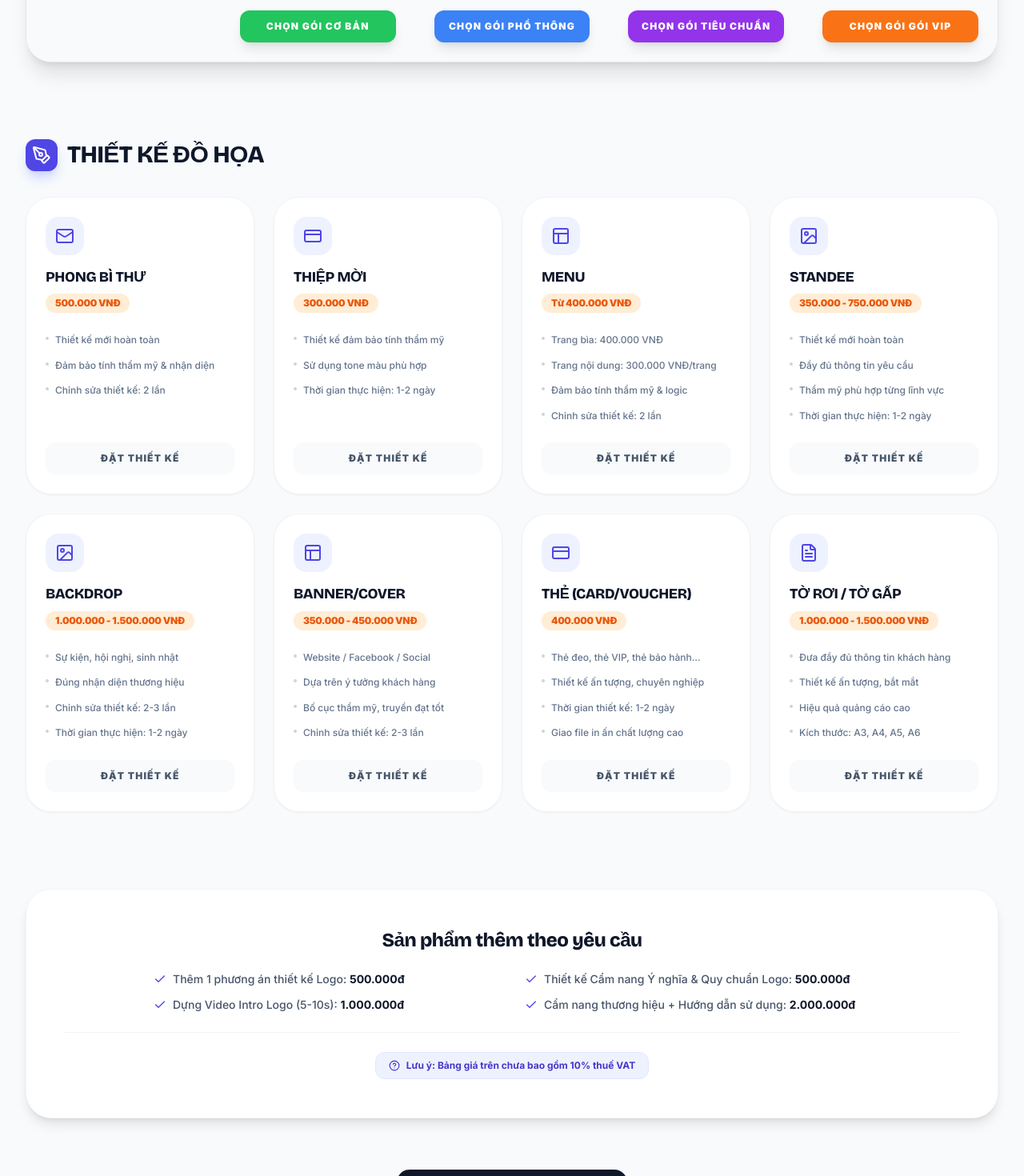
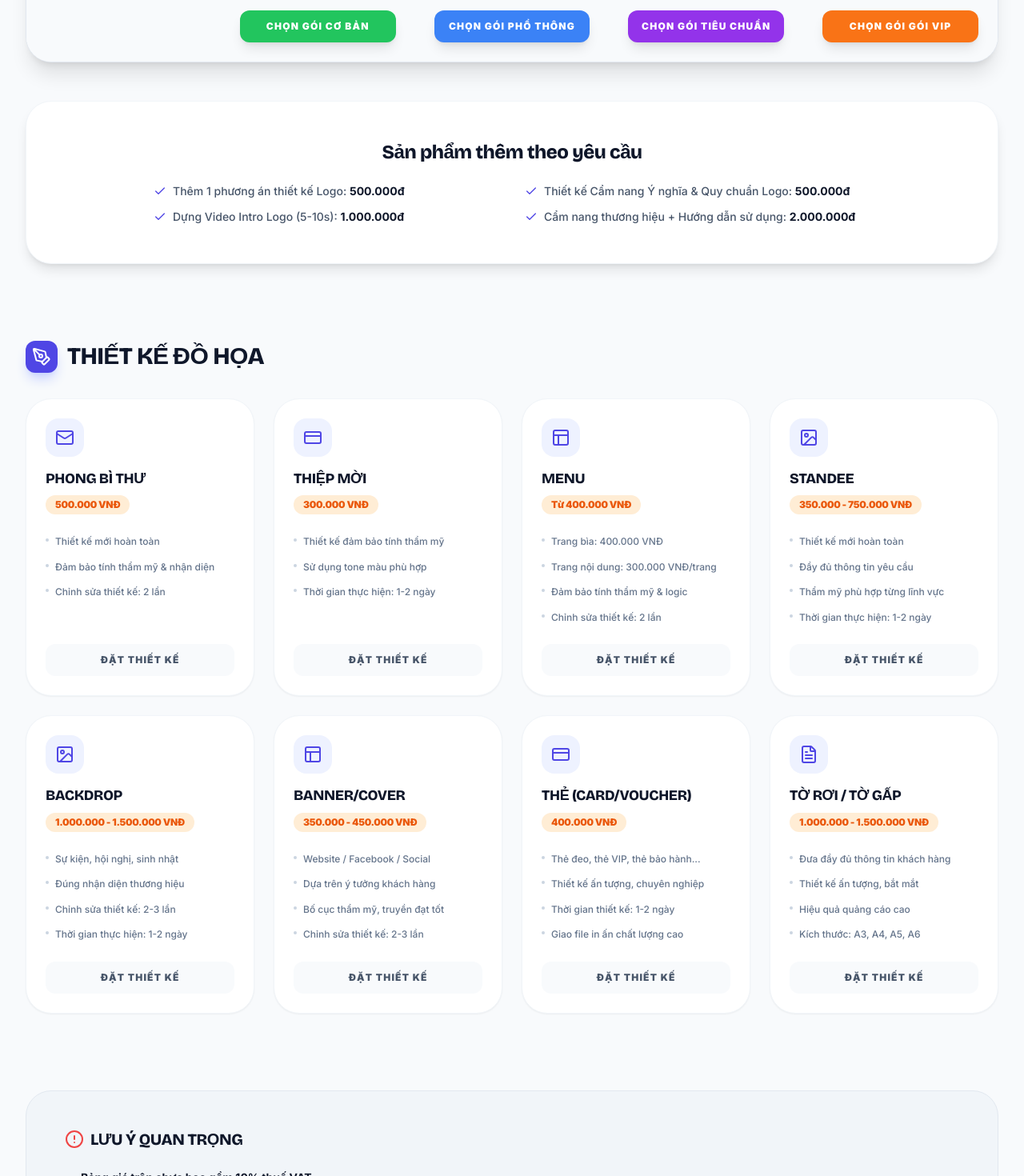
Before and after one commit to phanhunghuu/hudesign, a React (Vite) app: page /#/pricing in a window 1280 px wide. Shown: the part 1300-2770 px from the top of the page at 80% size. Built offline with nearby package versions, Linux system fonts and the light colour scheme.

Commit message:
Update PricingPage.tsx

```diff
--- a/pages/PricingPage.tsx
+++ b/pages/PricingPage.tsx
@@ -3,7 +3,7 @@ import React from 'react';
 import { Link } from 'react-router-dom';
 import {
   Check, X, Mail, CreditCard, PenTool, Layout, Image as ImageIcon,
-  Printer, FileText, ArrowRight, Star, Zap, Shield, Crown, HelpCircle
+  Printer, FileText, ArrowRight, Star, Zap, Shield, Crown, HelpCircle, AlertCircle
 } from 'lucide-react';
 
 const GENERAL_SERVICES = [
@@ -185,7 +185,7 @@ const PricingPage: React.FC = () => {
         </div>
 
         {/* SECTION 1: LOGO PACKAGES (MOVED TO TOP) */}
-        <div className="mb-24">
+        <div className="mb-12">
           <div className="flex items-center space-x-3 mb-8">
             <div className="bg-indigo-600 p-2 rounded-xl text-white shadow-lg shadow-indigo-200">
                <Crown size={24} />
@@ -316,6 +316,33 @@ const PricingPage: React.FC = () => {
           </div>
         </div>
 
+        {/* EXTRA INFO - MOVED HERE */}
+        <div className="mb-24 bg-white rounded-[2rem] p-8 md:p-12 border border-slate-100 shadow-lg text-center space-y-6">
+           <h3 className="text-2xl font-black text-slate-900">Sản phẩm thêm theo yêu cầu</h3>
+           <div className="grid md:grid-cols-2 gap-8 text-left max-w-4xl mx-auto">
+              <div className="space-y-3">
+                 <p className="flex items-center gap-2 text-sm font-medium text-slate-600">
+                    <Check size={16} className="text-indigo-600" />
+                    <span>Thêm 1 phương án thiết kế Logo: <strong className="text-slate-900">500.000đ</strong></span>
+                 </p>
+                 <p className="flex items-center gap-2 text-sm font-medium text-slate-600">
+                    <Check size={16} className="text-indigo-600" />
+                    <span>Dựng Video Intro Logo (5-10s): <strong className="text-slate-900">1.000.000đ</strong></span>
+                 </p>
+              </div>
+              <div className="space-y-3">
+                 <p className="flex items-center gap-2 text-sm font-medium text-slate-600">
+                    <Check size={16} className="text-indigo-600" />
+                    <span>Thiết kế Cẩm nang Ý nghĩa & Quy chuẩn Logo: <strong className="text-slate-900">500.000đ</strong></span>
+                 </p>
+                 <p className="flex items-center gap-2 text-sm font-medium text-slate-600">
+                    <Check size={16} className="text-indigo-600" />
+                    <span>Cẩm nang thương hiệu + Hướng dẫn sử dụng: <strong className="text-slate-900">2.000.000đ</strong></span>
+                 </p>
+              </div>
+           </div>
+        </div>
+
         {/* SECTION 2: GENERAL SERVICES (MOVED DOWN) */}
         <div className="mb-24">
           <div className="flex items-center space-x-3 mb-8">
@@ -356,37 +383,24 @@ const PricingPage: React.FC = () => {
           </div>
         </div>
 
-        {/* EXTRA INFO */}
-        <div className="mt-16 bg-white rounded-[2rem] p-8 md:p-12 border border-slate-100 shadow-lg text-center space-y-6">
-           <h3 className="text-2xl font-black text-slate-900">Sản phẩm thêm theo yêu cầu</h3>
-           <div className="grid md:grid-cols-2 gap-8 text-left max-w-4xl mx-auto">
-              <div className="space-y-3">
-                 <p className="flex items-center gap-2 text-sm font-medium text-slate-600">
-                    <Check size={16} className="text-indigo-600" />
-                    <span>Thêm 1 phương án thiết kế Logo: <strong className="text-slate-900">500.000đ</strong></span>
-                 </p>
-                 <p className="flex items-center gap-2 text-sm font-medium text-slate-600">
-                    <Check size={16} className="text-indigo-600" />
-                    <span>Dựng Video Intro Logo (5-10s): <strong className="text-slate-900">1.000.000đ</strong></span>
-                 </p>
-              </div>
-              <div className="space-y-3">
-                 <p className="flex items-center gap-2 text-sm font-medium text-slate-600">
-                    <Check size={16} className="text-indigo-600" />
-                    <span>Thiết kế Cẩm nang Ý nghĩa & Quy chuẩn Logo: <strong className="text-slate-900">500.000đ</strong></span>
-                 </p>
-                 <p className="flex items-center gap-2 text-sm font-medium text-slate-600">
-                    <Check size={16} className="text-indigo-600" />
-                    <span>Cẩm nang thương hiệu + Hướng dẫn sử dụng: <strong className="text-slate-900">2.000.000đ</strong></span>
-                 </p>
-              </div>
-           </div>
-           <div className="pt-6 border-t border-slate-100 mt-6">
-              <div className="inline-flex items-center gap-2 bg-indigo-50 text-indigo-700 px-4 py-2 rounded-xl text-xs font-bold border border-indigo-100">
-                 <HelpCircle size={14} />
-                 <span>Lưu ý: Bảng giá trên chưa bao gồm 10% thuế VAT</span>
-              </div>
-           </div>
+        {/* IMPORTANT NOTES SECTION (UPDATED) */}
+        <div className="mt-16 bg-slate-100 rounded-[2rem] p-8 md:p-12 border border-slate-200">
+           <h3 className="text-xl font-black text-slate-900 uppercase mb-6 flex items-center gap-2">
+              <AlertCircle size={24} className="text-red-500" />
+              LƯU Ý QUAN TRỌNG
+           </h3>
+           <ul className="space-y-3 text-sm font-medium text-slate-600 leading-relaxed list-disc pl-5">
+              <li><strong className="text-slate-900">Bảng giá trên chưa bao gồm 10% thuế VAT.</strong></li>
+              <li>Bảng giá áp dụng cho phạm vi công việc đã nêu. Các yêu cầu ngoài phạm vi sẽ được báo phí riêng trước khi thực hiện.</li>
+              <li>Giá chưa bao gồm chi phí in ấn, mua tài nguyên trả phí, bản quyền hình ảnh / font (nếu có).</li>
+              <li>Số lần chỉnh sửa được áp dụng theo gói đã chọn. Các chỉnh sửa phát sinh ngoài số lần quy định sẽ tính thêm phí.</li>
+              <li>Thay đổi ý tưởng, phong cách hoặc nội dung chính sau khi đã duyệt concept được xem là yêu cầu mới.</li>
+              <li>Thời gian hoàn thành có thể thay đổi nếu khách hàng cung cấp nội dung chậm hoặc chỉnh sửa nhiều lần.</li>
+              <li>Designer không chịu trách nhiệm với lỗi phát sinh do nội dung khách cung cấp (sai chính tả, sai thông tin…).</li>
+              <li>File bàn giao là file thiết kế theo thỏa thuận. File gốc (AI/PSD) chỉ bao gồm nếu đã ghi rõ trong báo giá.</li>
+              <li>Sản phẩm thiết kế chỉ được sử dụng cho mục đích đã thống nhất, mọi mục đích khác cần trao đổi thêm.</li>
+              <li>Thanh toán theo thỏa thuận. Công việc chỉ được bàn giao đầy đủ sau khi hoàn tất thanh toán.</li>
+           </ul>
         </div>
 
         {/* CTA BOTTOM */}
```
